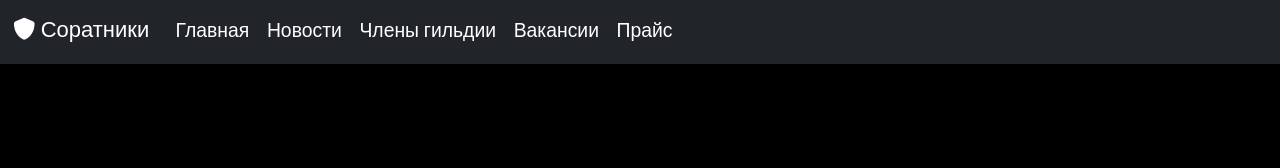
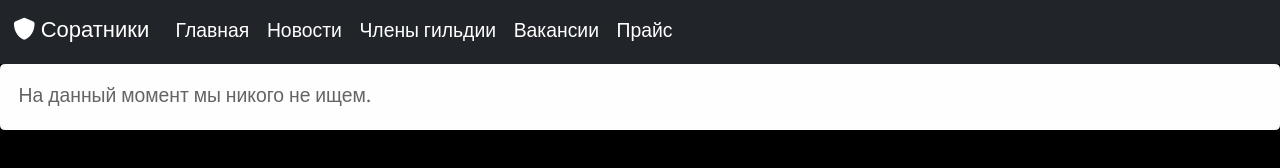
Before and after one commit to Wanderer2436/bootstrap_test_project, a plain HTML site: page vacancy.html in a window 1280 px wide. Drawn offline with nearby package versions, Linux system fonts and the light colour scheme.

Commit message:
#4 Написан раздел с вакансиями

```diff
--- a/vacancy.html
+++ b/vacancy.html
@@ -45,6 +45,10 @@
     </div>
 </nav>
 
+<div class="alert alert-light" role="alert">
+    На данный момент мы никого не ищем.
+</div>
+
 <script src="https://cdn.jsdelivr.net/npm/bootstrap@5.1.3/dist/js/bootstrap.bundle.min.js"
         integrity="sha384-ka7Sk0Gln4gmtz2MlQnikT1wXgYsOg+OMhuP+IlRH9sENBO0LRn5q+8nbTov4+1p"
         crossorigin="anonymous"></script>
```
